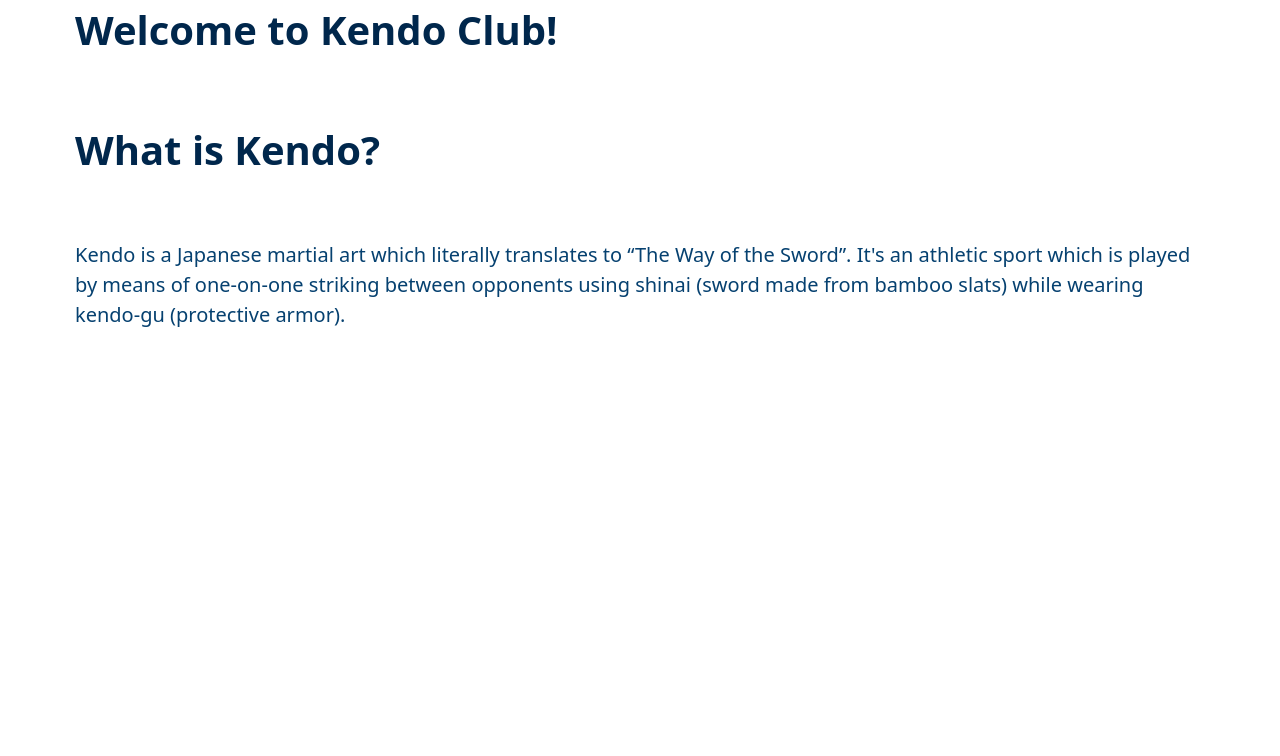
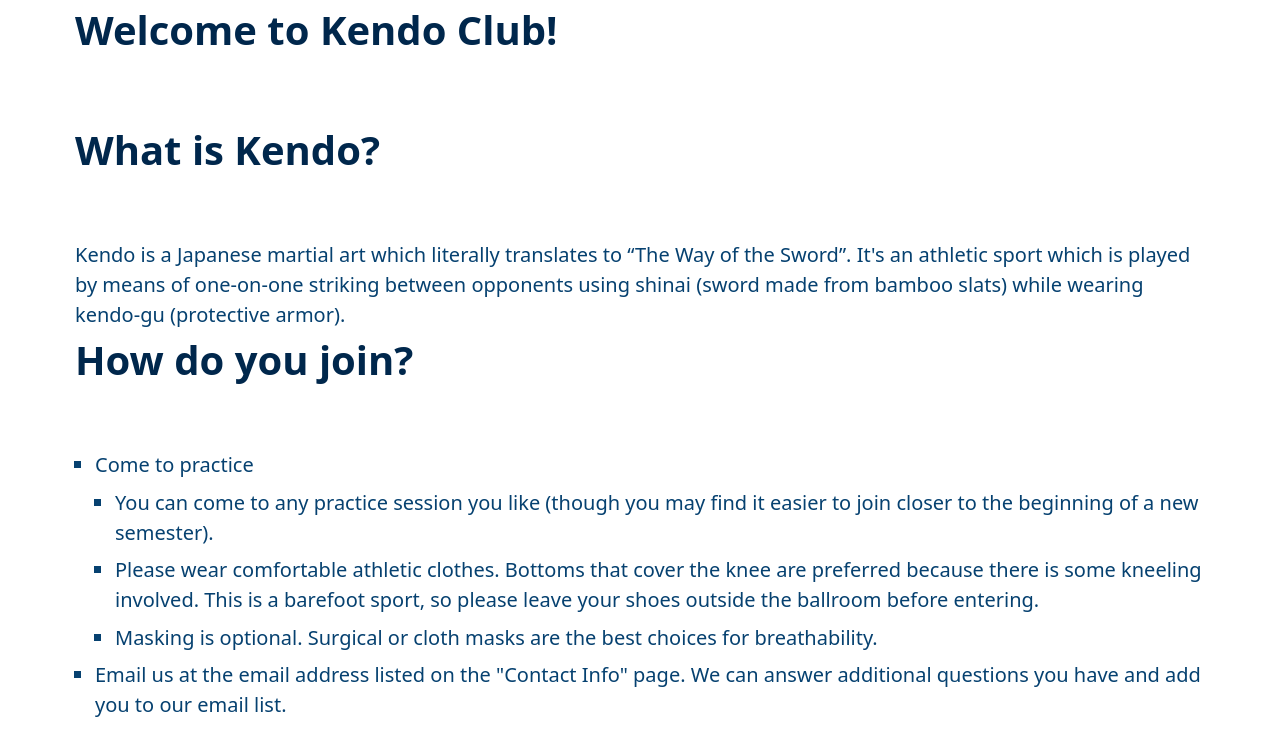
Before and after one commit to kendoclub-at-umich/website, a SvelteKit app: page / in a window 1280 px wide. Shown: the top 756 px of the page. Built offline with nearby package versions, Linux system fonts and the light colour scheme.

Commit message:
feat: :sparkles: add details about how to join to home page
This is a first draft, and it is likely too wordy for the home page. It should be edited to be more concise, reworded to be simpler, and some excess information be moved to another part of the website or removed.

```diff
--- a/src/routes/+page.svelte
+++ b/src/routes/+page.svelte
@@ -4,3 +4,24 @@
 Kendo is a Japanese martial art which literally translates to “The Way of the Sword”. It's an athletic
 sport which is played by means of one-on-one striking between opponents using shinai (sword made from
 bamboo slats) while wearing kendo-gu (protective armor).
+
+<h1>How do you join?</h1>
+<ul>
+	<li>Come to practice</li>
+	<ul>
+		<li>
+			You can come to any practice session you like (though you may find it easier to join closer to
+			the beginning of a new semester).
+		</li>
+		<li>
+			Please wear comfortable athletic clothes. Bottoms that cover the knee are preferred because
+			there is some kneeling involved. This is a barefoot sport, so please leave your shoes outside
+			the ballroom before entering.
+		</li>
+		<li>Masking is optional. Surgical or cloth masks are the best choices for breathability.</li>
+	</ul>
+	<li>
+		Email us at the email address listed on the "Contact Info" page. We can answer additional
+		questions you have and add you to our email list.
+	</li>
+</ul>
```
